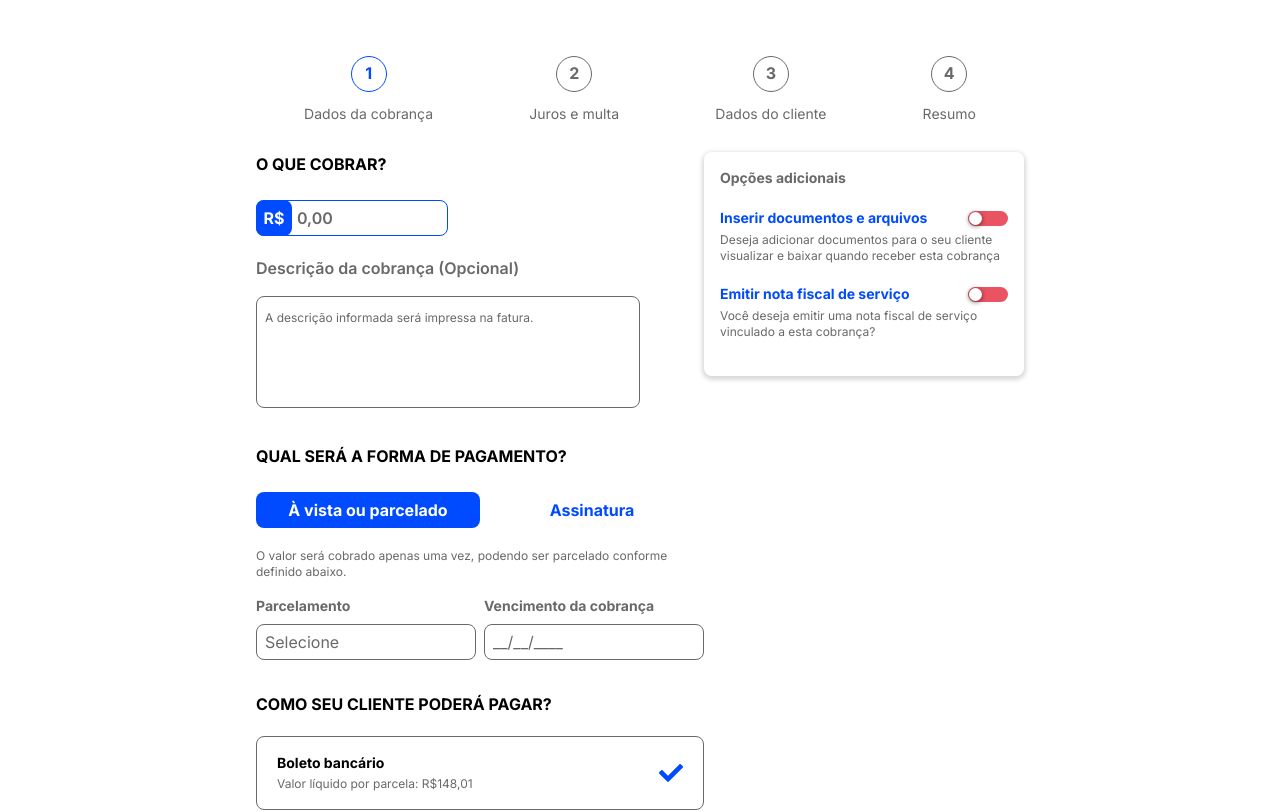
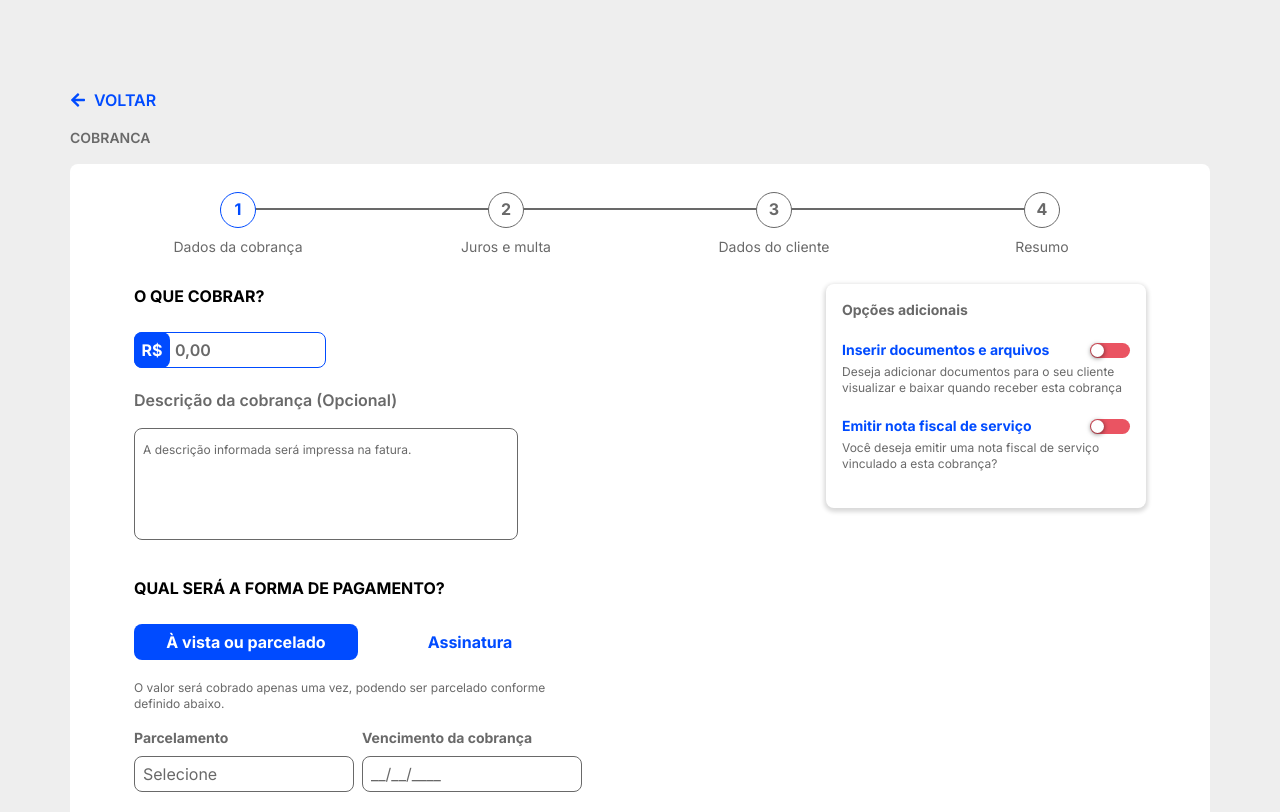
Before and after one commit to anddreluis2/charge-page, a Next.js app: page / in a window 1280 px wide. Shown: the top 812 px of the page. Built offline with nearby package versions, Linux system fonts and the light colour scheme.

Commit message:
added main div arround

```diff
--- a/src/app/page.tsx
+++ b/src/app/page.tsx
@@ -3,14 +3,24 @@ import Card from "@/components/card";
 import GroupedRadio from "@/components/groupedRadio";
 import Stepper from "@/components/stepper";
 import TabSlider from "@/components/tabSlider";
+import { FaArrowLeft, FaBackward } from "react-icons/fa";
 
 export default function Home() {
   return (
-    <main className="flex min-h-screen flex-col bg-[#FFF] px-64 py-14">
+    <main className="min-h-screen bg-[#EEEEEE] py-14">
+      <div className="w-[95%] py-4 mx-auto max-w-[1140px]">
+        <button className="items-center uppercase font-semibold text-blue py-4 gap-2 flex">
+          <FaArrowLeft /> Voltar
+        </button>
+        <h3 className="text-gray uppercase font-semibold text-sm">cobranca</h3>
+      </div>
+      <section className="bg-[#FFF] py-7 rounded-lg w-[95%] mx-auto px-16 max-w-[1140px]">
         <Stepper />
         <div className="flex pt-7 justify-between">
           <div className="flex flex-col">
-          <h1 className="font-bold text-gray-800 pb-6">O QUE COBRAR?</h1>
+            <h1 className="font-bold text-gray-800 pb-6 uppercase">
+              o que cobrar?
+            </h1>
             <div className="rounded-lg w-48 relative">
               <div className="bottom-0 left-0 absolute w-9 h-9 bg-blue rounded-lg flex items-center justify-center text-[#FFF] font-bold">
                 R$
@@ -52,6 +62,7 @@ export default function Home() {
             </button>
           </div>
         </footer>
+      </section>
     </main>
   );
 }
--- a/src/components/stepper.tsx
+++ b/src/components/stepper.tsx
@@ -1,44 +1,59 @@
 export default function Stepper() {
   return (
-    <div className="justify-around flex">
-      <div className="flex justify-center items-center flex-col">
-        <div className="h-9 w-9 rounded-full border border-blue">
+    <div className="">
+      <main className="relative max-w-[100%] w-[840px] mx-auto pb-7">
+        <div className="justify-between flex after:absolute after:bg-gray after:block after:h-[2px] after:w-full  after:top-4">
+          <div className="flex justify-center items-center z-50 flex-col relative ">
+            <div className="h-9 w-9 text-center rounded-full border bg-[#fff] border-blue">
               <span className="justify-center text-blue font-bold flex mt-1">
                 1
               </span>
-        </div>
-        <div className="flex pt-3 justify-around text-sm text-gray">
+              <span className="flex pt-4 justify-center whitespace-nowrap py-2 text-sm text-gray">
                 Dados da cobrança
+              </span>
             </div>
           </div>
-      <div className="flex justify-center items-center flex-col">
-        <div className="h-9 w-9 rounded-full border border-gray">
+
+          <div className="flex justify-center items-center z-50 flex-col">
+            <div className="h-9 w-9 rounded-full border bg-[#fff] border-gray">
               <span className="justify-center text-gray font-bold flex mt-1">
                 2
               </span>
-        </div>
-        <div className="flex pt-3 justify-around text-gray text-sm">
+              <span className="flex pt-4 justify-center whitespace-nowrap text-sm text-gray">
                 Juros e multa
+              </span>
             </div>
           </div>
-      <div className="flex justify-center items-center flex-col">
-        <div className="h-9 w-9 rounded-full border border-gray">
+
+          <div className="flex justify-center items-center z-50 flex-col">
+            <div className="h-9 w-9 rounded-full border bg-[#fff] border-gray">
               <span className="justify-center text-gray font-bold flex mt-1">
                 3
               </span>
-        </div>
-        <div className="flex pt-3 justify-around text-sm text-gray">
+              <span className="flex pt-4 justify-center whitespace-nowrap text-sm text-gray">
                 Dados do cliente
+              </span>
             </div>
           </div>
-      <div className="flex justify-center items-center flex-col">
-        <div className="h-9 w-9 rounded-full border border-gray">
+
+          <div className="flex justify-center items-center z-50 flex-col">
+            <div className="h-9 w-9 rounded-full border bg-[#fff] border-gray">
               <span className="justify-center text-gray font-bold flex mt-1">
                 4
               </span>
+              <span className="flex pt-4 justify-center whitespace-nowrap text-sm text-gray">
+                Resumo
+              </span>
             </div>
-        <div className="flex pt-3 justify-around text-sm text-gray">Resumo</div>
           </div>
+        </div>
+      </main>
+      {/* <div className="w-[880px] flex justify-between mx-auto text-sm text-gray pt-2">
+        <div className="">Dados da cobrança</div>
+        <div className="">Juros e multa</div>
+        <div className="">Dados do cliente</div>
+        <div className="">Resumo</div>
+      </div> */}
     </div>
   );
 }
```
Lines whose indentation alone changed are shown as unchanged.
